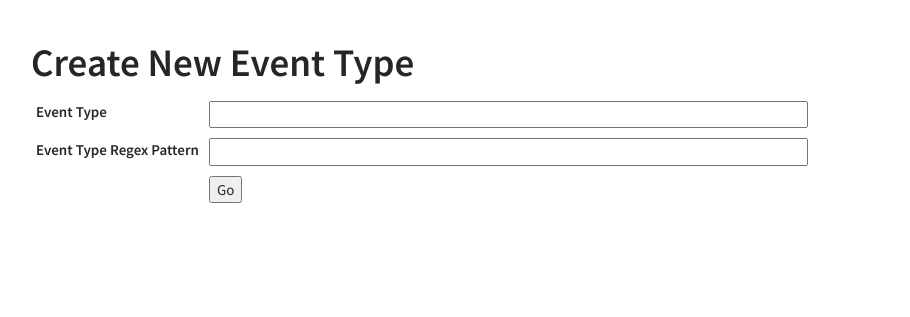
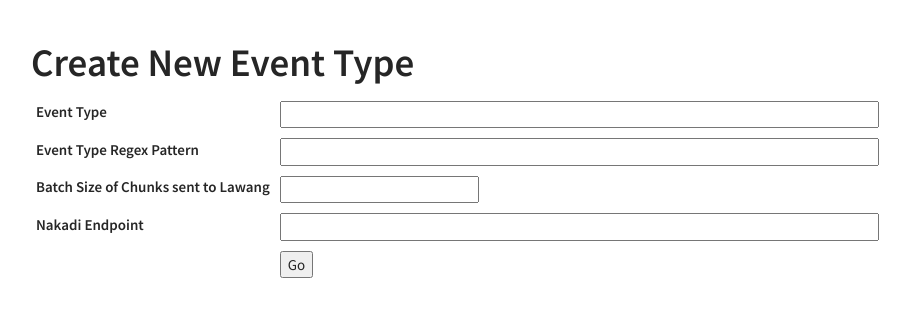
Before and after one commit to HungUnicorn/saiki-pemetaan, a Flask app: template app/templates/mangan/create_et.html in a window 1280 px wide. Shown: the part 52-369 px from the top of the page, without its empty margins (39-949 px from the left). Run offline with Flask 2, Linux system fonts and the light colour scheme; the template is opened without the code that fills it: values that come from a table or form of the project are taken from there, others are empty; parts of the project's set-up code (start-up, migrations or seed data) failed here and were passed over; some libraries are stand-ins or nearby versions.

Commit message:
BITEC-522 add batch size and endpoints to all pages

```diff
--- a/app/mangan/forms.py
+++ b/app/mangan/forms.py
@@ -1,5 +1,5 @@
 from flask_wtf import Form
-from wtforms import StringField, HiddenField
+from wtforms import StringField, HiddenField, IntegerField
 from wtforms.validators import DataRequired
 
 
@@ -13,3 +13,7 @@ class ManganEventTypeForm(Form):
     et_regex = StringField('Event Type Regex Pattern',
                            validators=[DataRequired()])
     cg = HiddenField('Consumer Group', validators=[DataRequired()])
+    nakadi_endpoint = StringField('Nakadi Endpoint',
+                           validators=[DataRequired()])
+    batch_size = IntegerField('Batch Size of Chunks sent to Lawang',
+                              validators=[DataRequired()])
--- a/app/templates/mangan/create_et.html
+++ b/app/templates/mangan/create_et.html
@@ -19,6 +19,12 @@
             <td>{{ form.et_regex.label }} </td><td>{{ form.et_regex(size=70) }}</td>
           </tr>
           <tr>
+            <td>{{ form.batch_size.label }} </td><td>{{ form.batch_size(size=20) }}</td>
+          </tr>
+          <tr>
+            <td>{{ form.nakadi_endpoint.label }} </td><td>{{ form.nakadi_endpoint(size=70) }}</td>
+          </tr>
+          <tr>
             <td></td><td><input type="submit" value="Go"></td>
           </tr>
         </table>
--- a/app/templates/mangan/index.html
+++ b/app/templates/mangan/index.html
@@ -32,6 +32,8 @@
             <tr>
               <th>Event-Type Pattern Name</th>
               <th>Regex</th>
+              <th>Batch Size</th>
+              <th>Nakadi Endpoint</th>
               <th>Offset</th>
               <th>Delete</th>
             </tr>
@@ -43,6 +45,8 @@
                   <tr>
                     <td>{{ et['name'] }}</td>
                       <td><pre>{{ et['regex'] }}</pre></td>
+                    <td>{{ et['batch_size'] }}</td>
+                    <td>{{ et['nakadi_endpoint'] }}</td>
                     <td><a href="{{url_for('.mangan_offsets')}}?et={{ et['regex_clean'] }}">View</a></td>
                     <td><a href="{{url_for('.mangan_index')}}?c_group={{ c_group_param }}&delete_et={{ et['name'] }}"><span class="glyphicon glyphicon-remove red" aria-hidden="true"></a></td>
                   </tr>
```
Also changed, not shown: app/mangan/controllers.py (+8 -3 lines).
